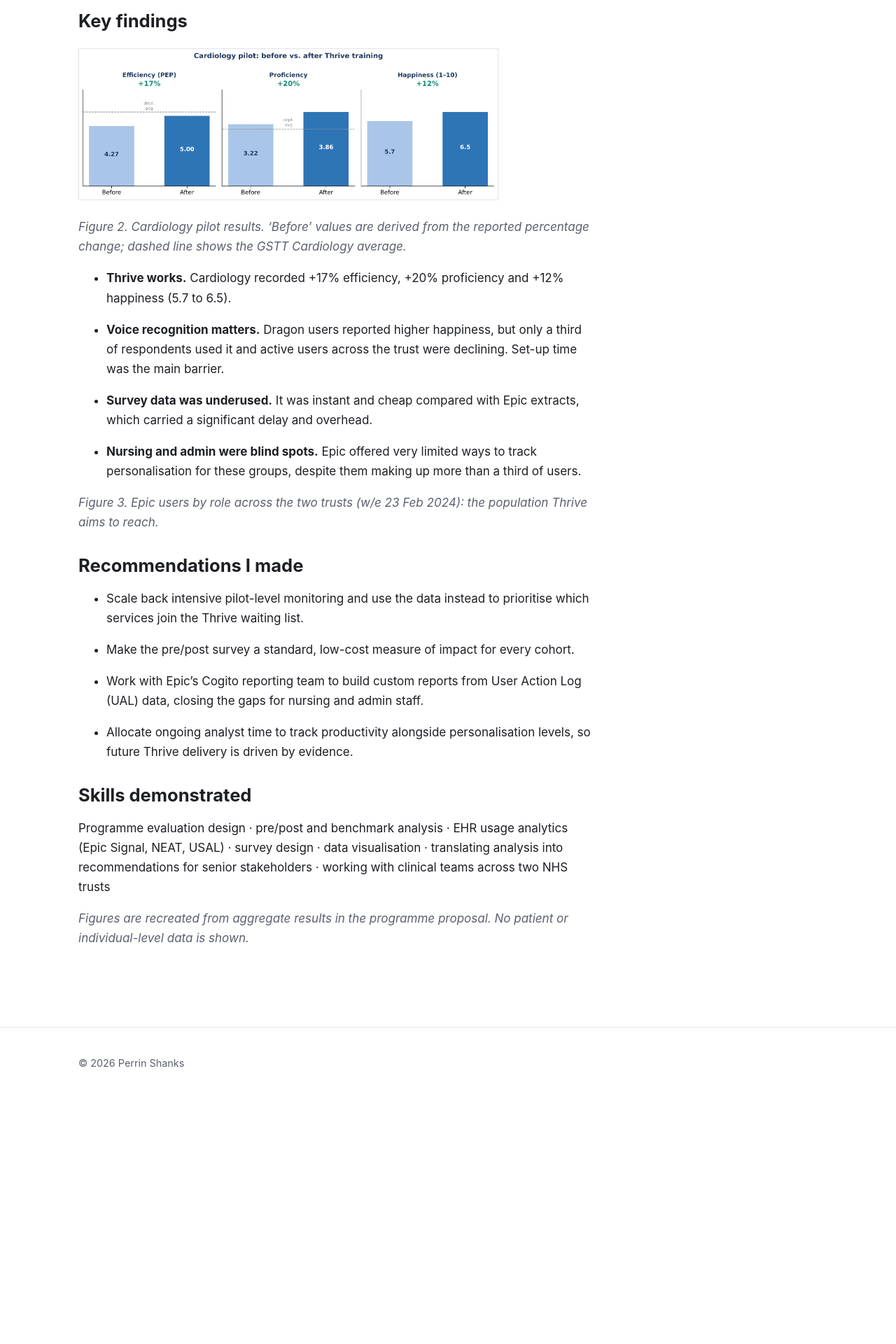
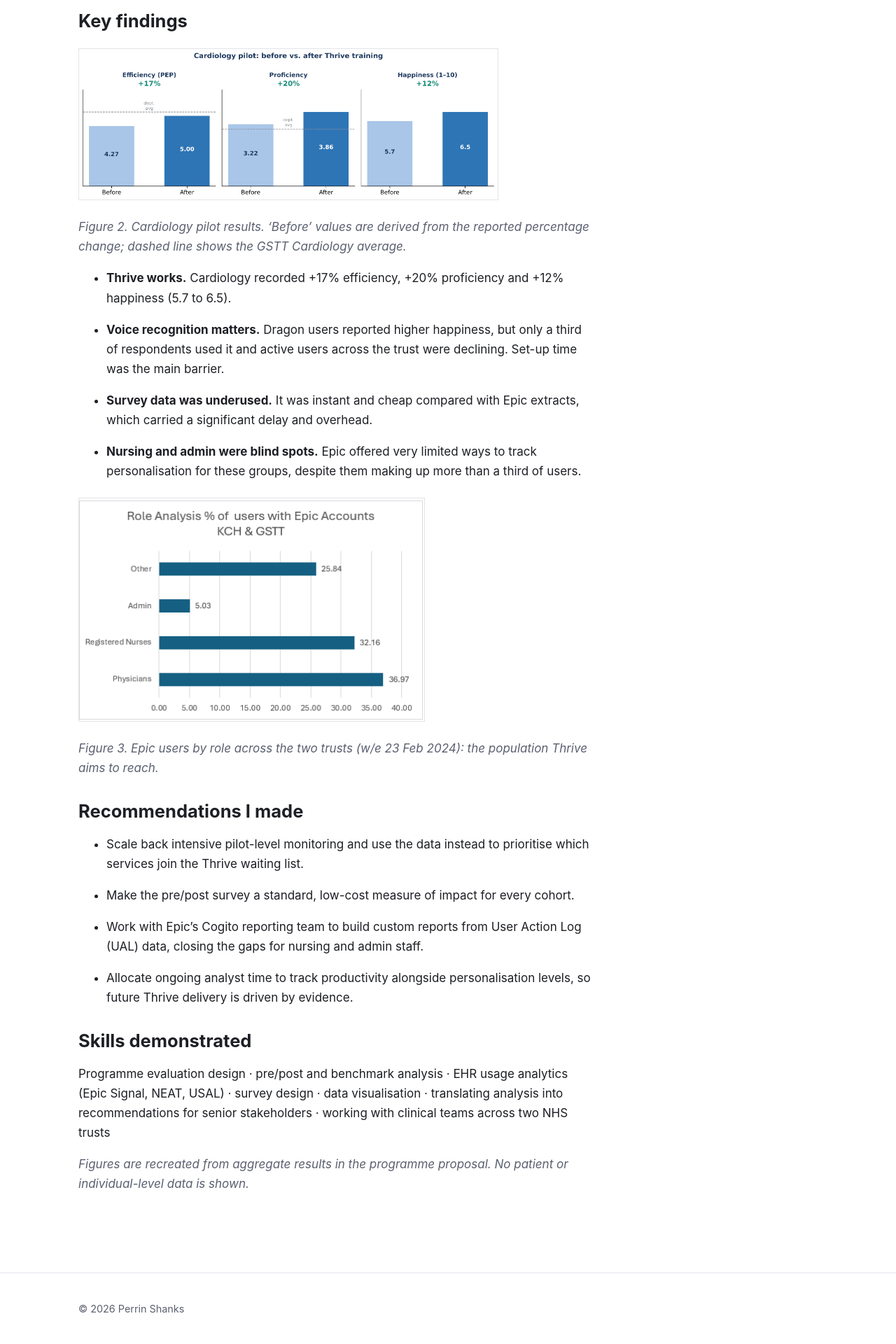
Before and after one commit to PerrinShanks-Cogito/discerninglearning, a Jekyll site: the page built from _data_work/2024-03-01-thrive-data-lead-case-study.md, in a window 1280 px wide. Shown: the part 2266-4186 px from the top of the page at 70% size. Built offline with Jekyll 4.4.1, drawn with Linux system fonts in a browser that asks for light colours; before the commit the page ends 3835 px from its top, so only the background shows below that.

Commit message:
Convert Word documents to Markdown

```diff
--- a/_data_work/2024-03-01-thrive-data-lead-case-study.md
+++ b/_data_work/2024-03-01-thrive-data-lead-case-study.md
@@ -68,6 +68,8 @@ Thrive ran six pilots across both trusts (Cardiology, ENT, Dermatology, Fracture
 
 - **Nursing and admin were blind spots.** Epic offered very limited ways to track personalisation for these groups, despite them making up more than a third of users.
 
+<img src="/assets/images/uploads/word/thrive-data-lead-case-study/media/image3.png" style="width:5.15697in;height:3.3338in" />
+
 *Figure 3. Epic users by role across the two trusts (w/e 23 Feb 2024): the population Thrive aims to reach.*
 
 ## Recommendations I made
```
Also changed, not shown: assets/images/uploads/word/thrive-data-lead-case-study/media/image3.png (added).
